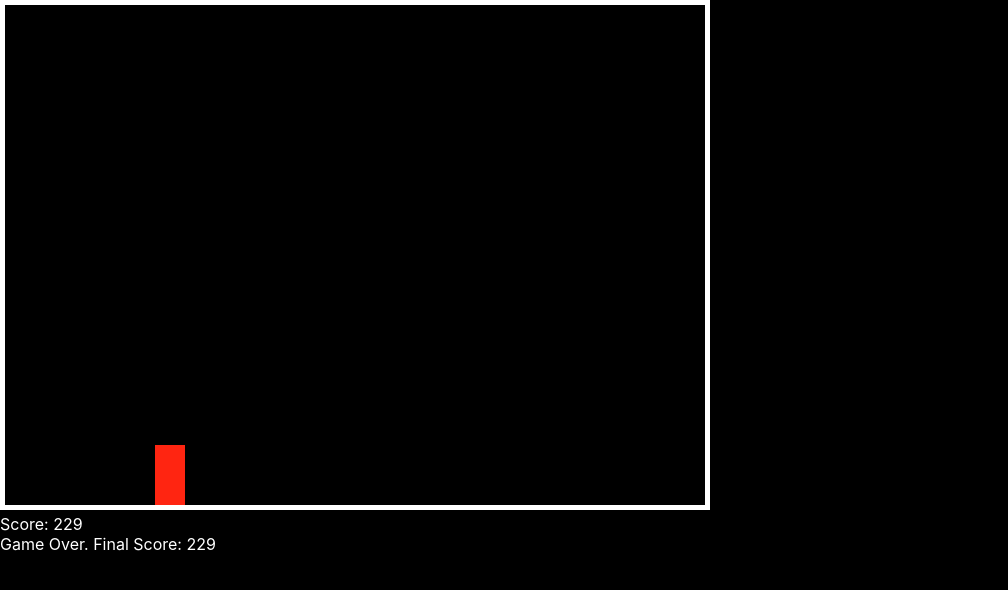
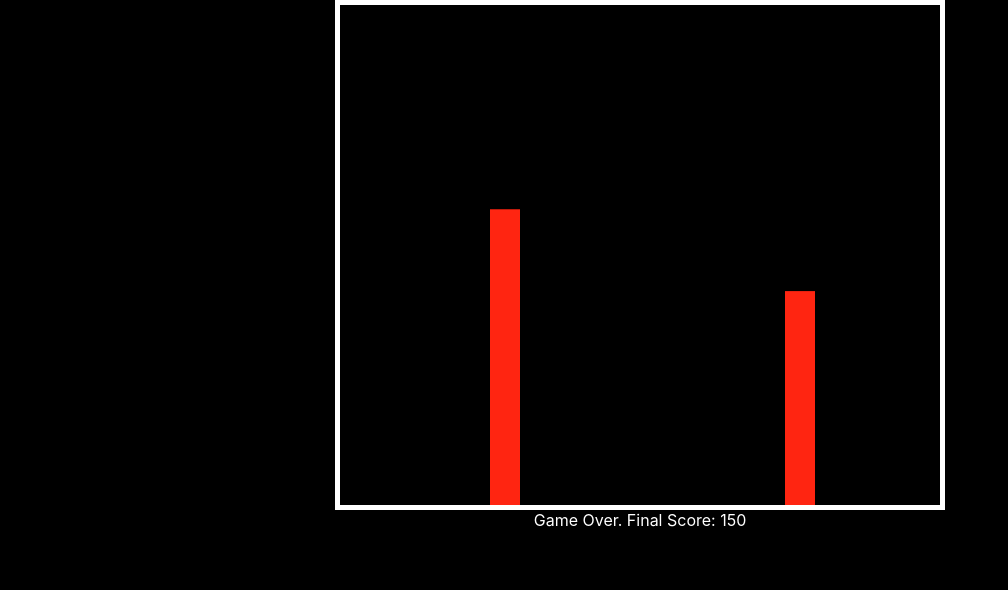
Before and after one commit to nonsann/LIKE-LION-FRONT, a React (Create React App) app: page / in a window 1280 px wide. Shown: the top 590 px of the page, without its empty margins (0-1008 px from the left). Built offline with nearby package versions, Linux system fonts and the light colour scheme.

Commit message:
UPDATE : completed game logic, random obstacles, collison detetction

```diff
--- a/src/components/GameCanvas.js
+++ b/src/components/GameCanvas.js
@@ -19,6 +19,7 @@ const GameCanvas = () => {
     const gravity = 1;
     let velocity = 0;
     const jumpHeight = 30;
+    let curY = 0;
     let isObsInt = false;
     let isOver = false;
 
@@ -30,8 +31,11 @@ const GameCanvas = () => {
     };
 
     const addObstacle = () => {
-        console.log("AddObstacle called");
-        const newObstacle = { x: canvasRef.current.width, y: FLOOR_Y_POS - 50, width: 30, height: 60 };
+        const minHeight = 30;
+        const maxHeight = 300;
+        const randomHeight = Math.random() * (maxHeight - minHeight) + minHeight;
+
+        const newObstacle = { x: canvasRef.current.width, y: FLOOR_Y_POS - randomHeight, width: 30, height: randomHeight };
 
         obstacles.push(newObstacle);
     };
@@ -39,9 +43,9 @@ const GameCanvas = () => {
 
     // 충돌 감지
     const checkCollision = (obstacle) => {
-        console.log("Collison");
         const withinXRange = playerX + playerWidth > obstacle.x && playerX < obstacle.x + obstacle.width;
-        const withinYRange = playerY < obstacle.y + obstacle.height;
+        const withinYRange = curY > obstacle.y;
+        console.log(withinYRange + " " + obstacle.y + ":::" + curY)
 
         if (withinXRange && withinYRange) {
             isOver = true;
@@ -62,10 +66,9 @@ const GameCanvas = () => {
                     velocity = 0;
                 }
 
+                curY = newY;
                 return newY;
             });
-
-            console.log(obstacles.length)
 
             const newObstacles = obstacles.map(obstacle => {
                 return { ...obstacle, x: obstacle.x -= 5 };
@@ -73,7 +76,6 @@ const GameCanvas = () => {
 
             setObstacles(newObstacles);
             obstacles.forEach(checkCollision);
-
 
             setScore(prevScore => prevScore + 1);
             requestRef.current = requestAnimationFrame(updateGame);
@@ -94,7 +96,7 @@ const GameCanvas = () => {
             isObsInt = true;
             obstacleIntervalRef.current = setInterval(() => {
                 addObstacle();
-            }, 2000);
+            }, 1000);
         }
 
         return () => {
@@ -120,15 +122,15 @@ const GameCanvas = () => {
     }, [playerY, obstacles]);
 
     return (
-        <div style={{ background: 'black' }}>
+        <div style={{ background: 'black', width: '100%' }}>
             <canvas
                 ref={canvasRef}
-                width={700}
+                width={600}
                 height={FLOOR_Y_POS}
-                style={{ border: '5px solid white' }}
+                style={{ border: '5px solid white', display: 'block', margin: '0 auto' }}
             />
-            <div style={{ color: 'white' }}>Score: {score}</div>
-            {gameOver && <div style={{ color: 'white' }}>Game Over. Final Score: {score}</div>}
+            {!gameOver && <div style={{ textAlign: 'center', color: 'white' }}>Score: {score}</div>}
+            {gameOver && <div style={{ textAlign: 'center', color: 'white' }}>Game Over. Final Score: {score}</div>}
         </div>
     );
 };
```
